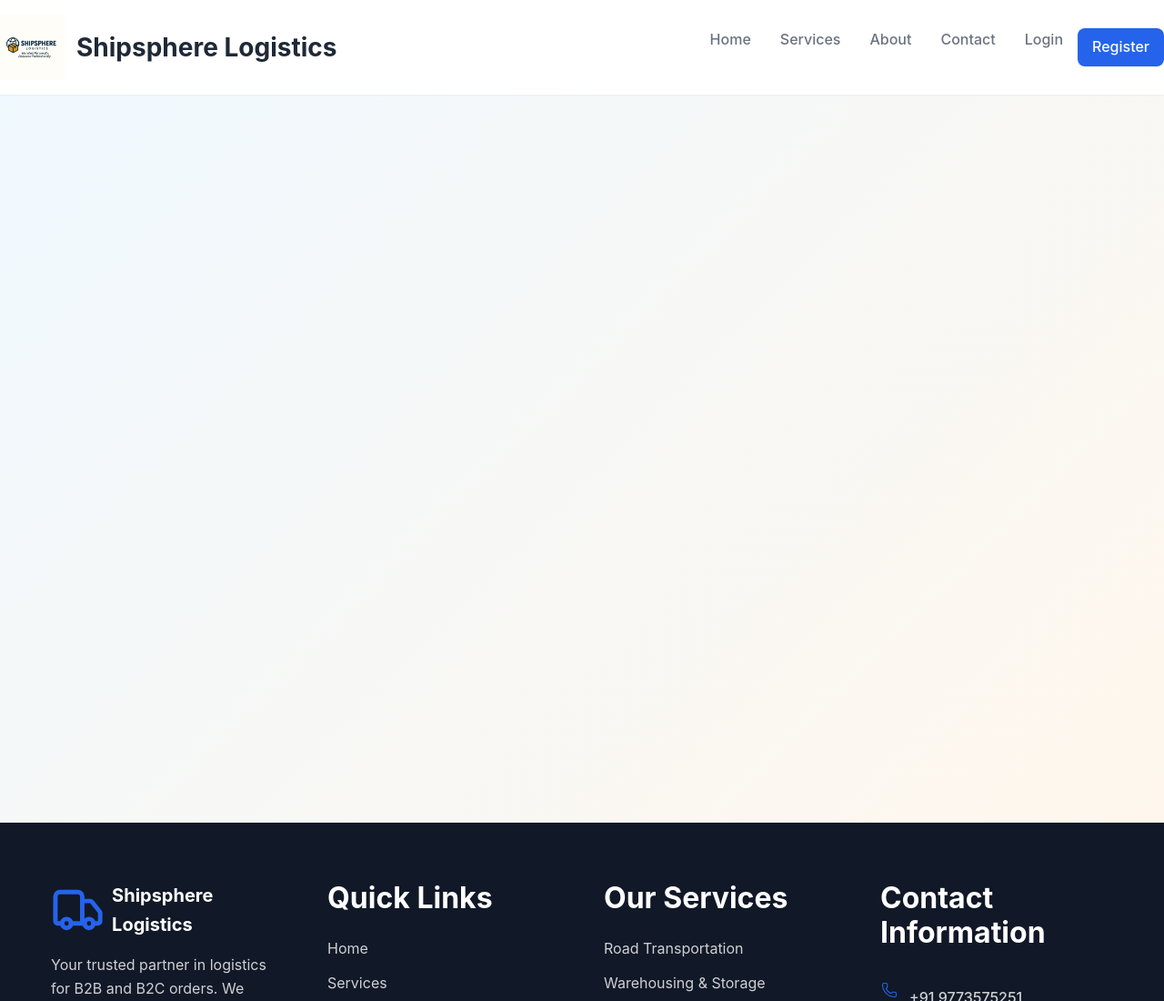
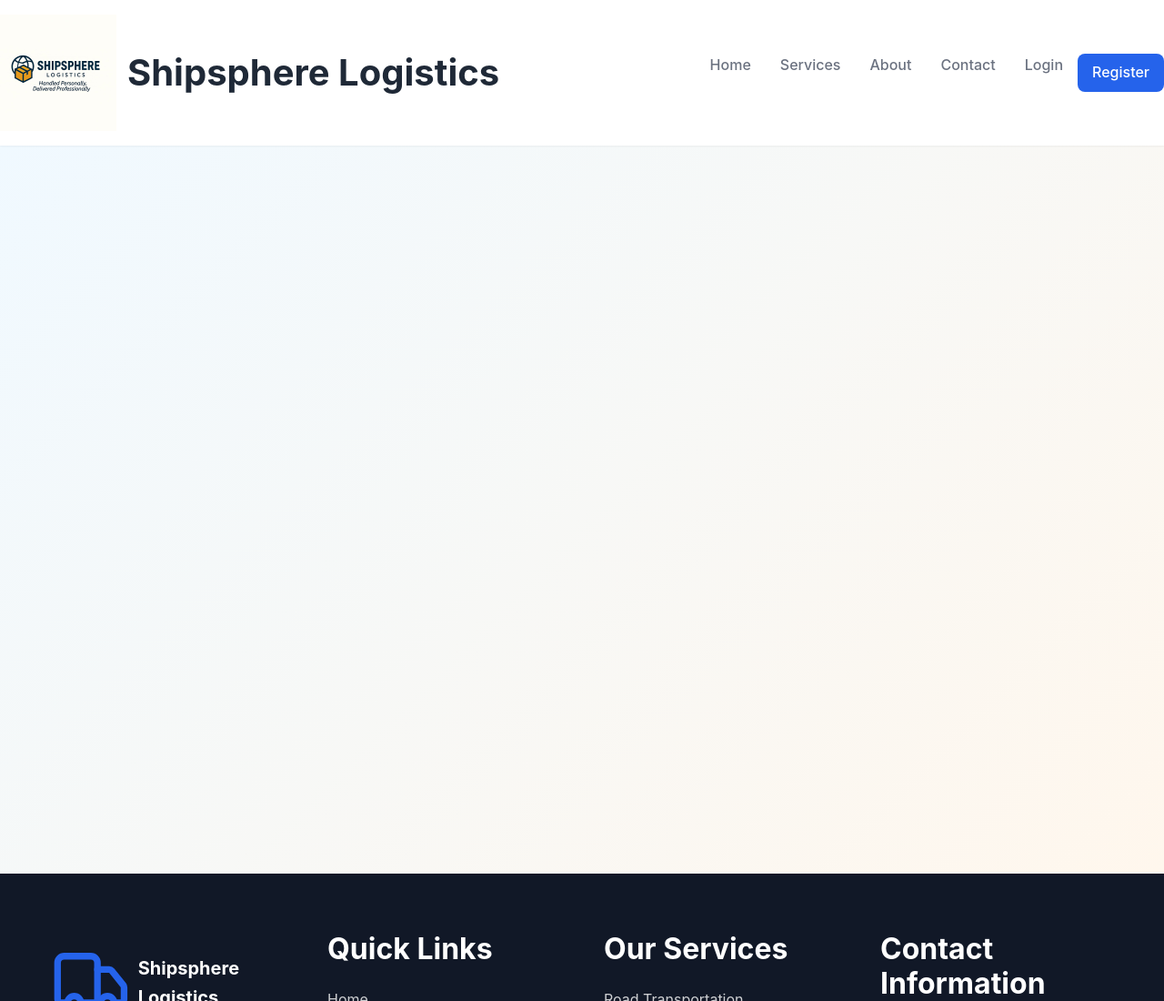
Before and after one commit to PriyanshVijay26/shree-ashtavinayak-logistics, a React (Create React App) app: page /login in a window 1280 px wide. Shown: the top 1100 px of the page at 91% size. Built offline with nearby package versions, Linux system fonts and the light colour scheme.

Commit message:
Significantly increase logo size - Company logo: 8rem x 8rem (was 4.5rem) - Logo icon: 7rem x 7rem (was 4rem) - Navigation logo text: 2.5rem (was 1.75rem) - Much more prominent branding as requested

```diff
--- a/src/App.css
+++ b/src/App.css
@@ -128,18 +128,18 @@ p {
   text-decoration: none;
   color: var(--text-primary);
   font-weight: 700;
-  font-size: 1.75rem;
+  font-size: 2.5rem;
 }
 
 .company-logo {
-  width: 4.5rem;
-  height: 4.5rem;
+  width: 8rem;
+  height: 8rem;
   object-fit: contain;
 }
 
 .logo-icon {
-  width: 4rem;
-  height: 4rem;
+  width: 7rem;
+  height: 7rem;
   color: var(--primary-color);
 }
 
```
